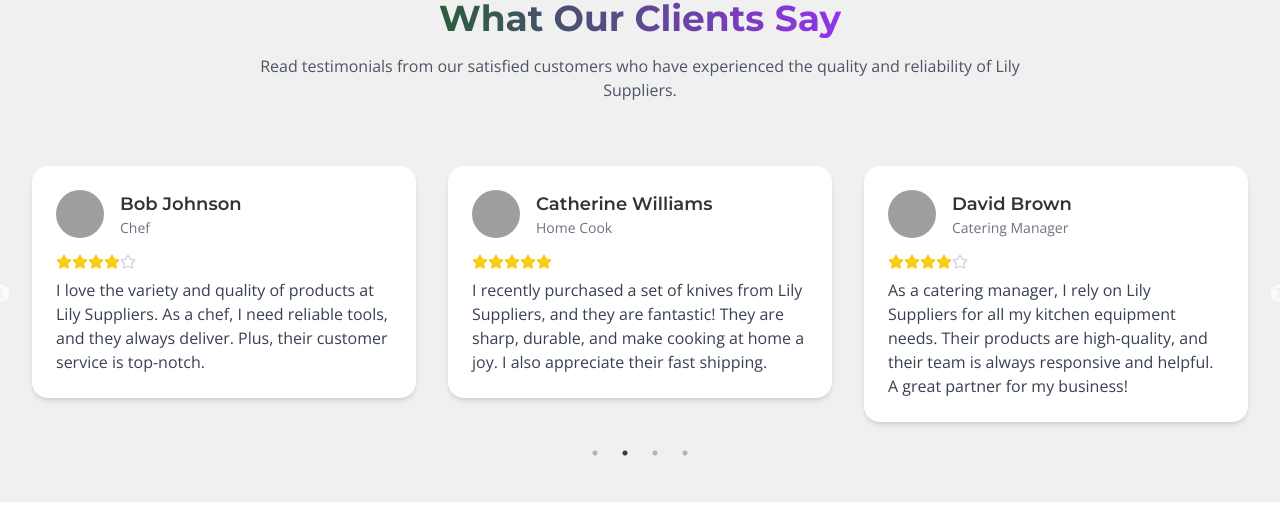
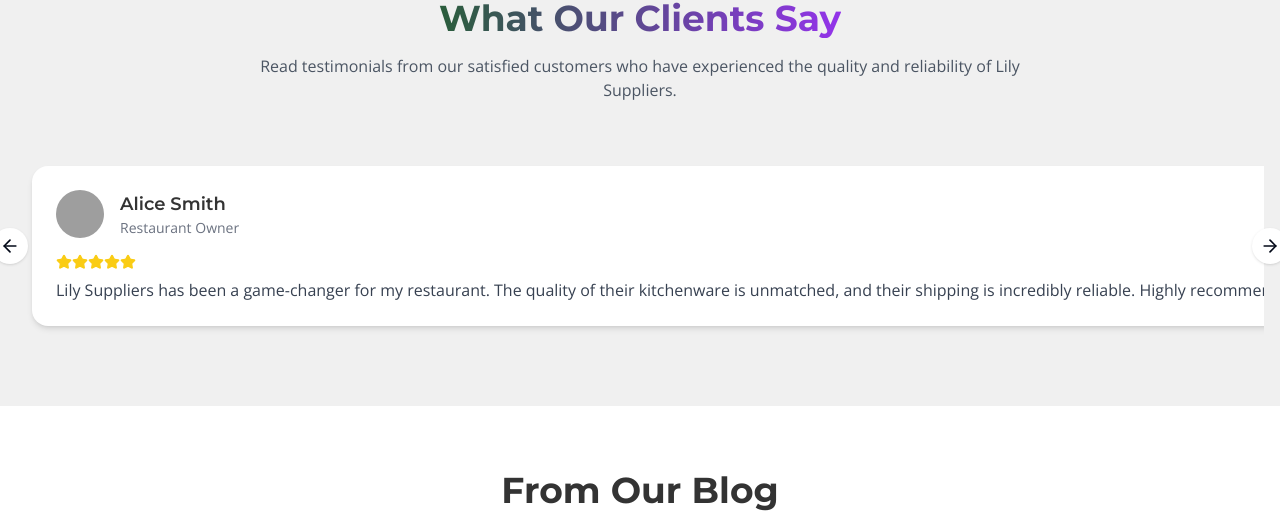
Before and after one commit to bonnyoswald/lily-kitchen-haven, a React (Vite) app: page / in a window 1280 px wide. Shown: the part 4608-5121 px from the top of the page. Built offline with nearby package versions, Linux system fonts and the light colour scheme; grey boxes are pictures that could not be loaded.

Commit message:
Refactor: Update element
Update the element to something else.

```diff
--- a/src/components/TestimonialSlider.tsx
+++ b/src/components/TestimonialSlider.tsx
@@ -1,10 +1,7 @@
 
-import React from 'react';
-import Slider from 'react-slick';
-import 'slick-carousel/slick/slick.css';
-import 'slick-carousel/slick/slick-theme.css';
-import { Avatar, AvatarFallback, AvatarImage } from "@/components/ui/avatar"
-import { Star } from 'lucide-react';
+import React, { useState } from 'react';
+import { Avatar, AvatarFallback, AvatarImage } from "@/components/ui/avatar";
+import { Star, ArrowLeft, ArrowRight } from 'lucide-react';
 
 interface Testimonial {
   id: number;
@@ -50,42 +47,19 @@ const testimonials: Testimonial[] = [
   },
 ];
 
+const slidesToShow = 3;
+
 const TestimonialSlider: React.FC = () => {
-  const settings = {
-    dots: true,
-    infinite: true,
-    speed: 500,
-    slidesToShow: 3,
-    slidesToScroll: 1,
-    autoplay: true,
-    autoplaySpeed: 5000,
-    pauseOnHover: true,
-    responsive: [
-      {
-        breakpoint: 1024,
-        settings: {
-          slidesToShow: 2,
-          slidesToScroll: 1,
-          infinite: true,
-          dots: true
-        }
-      },
-      {
-        breakpoint: 600,
-        settings: {
-          slidesToShow: 1,
-          slidesToScroll: 1,
-          initialSlide: 1
-        }
-      },
-      {
-        breakpoint: 480,
-        settings: {
-          slidesToShow: 1,
-          slidesToScroll: 1
-        }
-      }
-    ]
+  const [currentIndex, setCurrentIndex] = useState(0);
+
+  const maxIndex = testimonials.length - slidesToShow;
+
+  const prev = () => {
+    setCurrentIndex((prev) => (prev <= 0 ? maxIndex : prev - 1));
+  };
+
+  const next = () => {
+    setCurrentIndex((prev) => (prev >= maxIndex ? 0 : prev + 1));
   };
 
   return (
@@ -100,12 +74,26 @@ const TestimonialSlider: React.FC = () => {
           </p>
         </div>
 
-        <Slider {...settings}>
+        {/* Slider container */}
+        <div className="relative">
+          <button
+            aria-label="Previous testimonials"
+            onClick={prev}
+            className="absolute top-1/2 -left-6 z-10 -translate-y-1/2 rounded-full bg-white p-2 shadow hover:bg-gray-100 transition"
+          >
+            <ArrowLeft size={20} />
+          </button>
+
+          <div className="flex overflow-hidden">
+            <div
+              className="flex transition-transform duration-500"
+              style={{ transform: `translateX(-${(100 / slidesToShow) * currentIndex}%)`, width: `${(testimonials.length * 100) / slidesToShow}%` }}
+            >
               {testimonials.map((testimonial) => (
-            <div key={testimonial.id} className="p-4">
-              <div className="bg-white rounded-2xl shadow-md hover:shadow-lg transition-shadow duration-300 p-6">
+                <div key={testimonial.id} className={`p-4 flex-shrink-0 w-[calc(100%/${slidesToShow})]`}>
+                  <div className="bg-white rounded-2xl shadow-md hover:shadow-lg transition-shadow duration-300 p-6 h-full flex flex-col">
                     <div className="flex items-center mb-4">
-                  <Avatar className="mr-4 h-12 w-12">
+                      <Avatar className="mr-4 h-12 w-12 shrink-0">
                         <AvatarImage src={testimonial.image} alt={testimonial.name} />
                         <AvatarFallback>{testimonial.name.charAt(0)}</AvatarFallback>
                       </Avatar>
@@ -123,13 +111,21 @@ const TestimonialSlider: React.FC = () => {
                         />
                       ))}
                     </div>
-                <p className="text-gray-700">
-                  {testimonial.testimonial}
-                </p>
+                    <p className="text-gray-700 flex-grow">{testimonial.testimonial}</p>
                   </div>
                 </div>
               ))}
-        </Slider>
+            </div>
+          </div>
+
+          <button
+            aria-label="Next testimonials"
+            onClick={next}
+            className="absolute top-1/2 -right-6 z-10 -translate-y-1/2 rounded-full bg-white p-2 shadow hover:bg-gray-100 transition"
+          >
+            <ArrowRight size={20} />
+          </button>
+        </div>
       </div>
     </section>
   );
```
Lines whose indentation alone changed are shown as unchanged.
